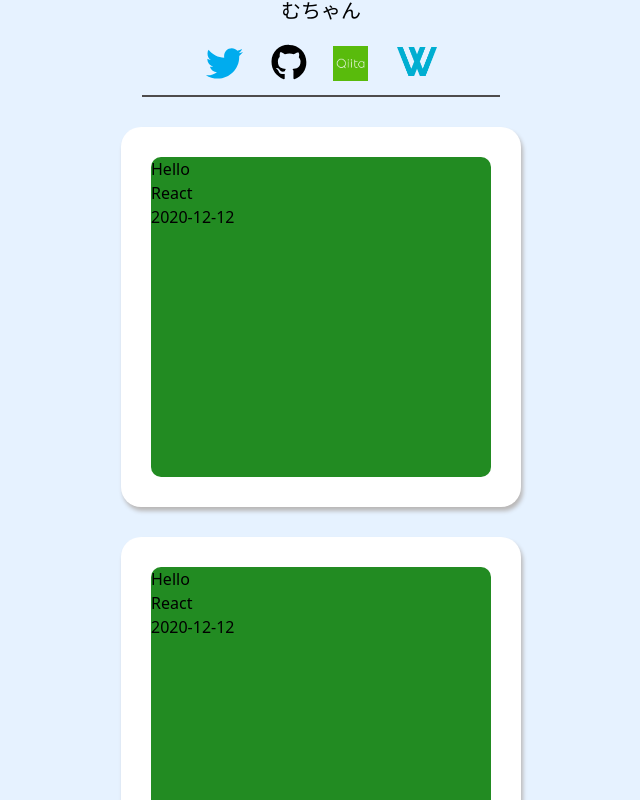
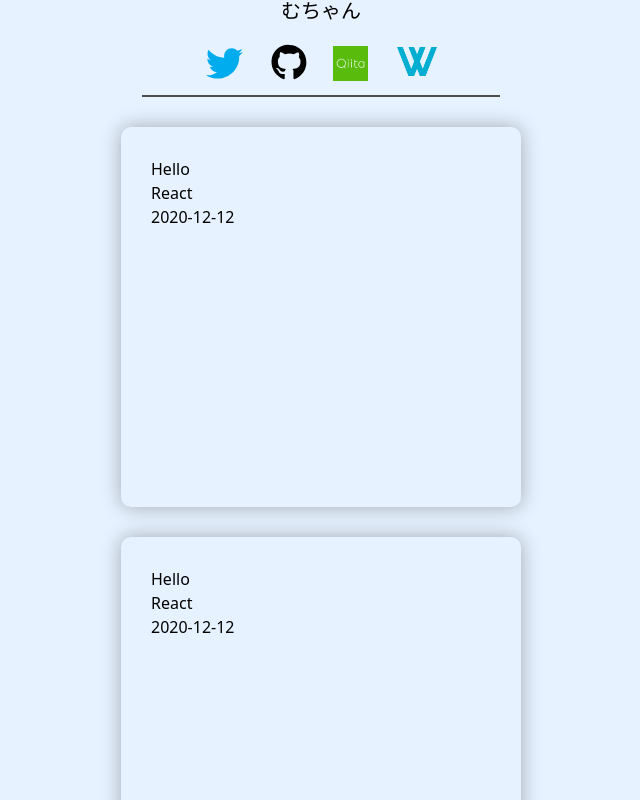
Before and after one commit to HongMuchang/muchan.dev, a Next.js app: page / in a window 1280 px wide. Shown: the part 560-1360 px from the top of the page, without its empty margins (319-959 px from the left). Built offline with nearby package versions, Linux system fonts and the light colour scheme.

Commit message:
update #15 Blog Card Color Change

```diff
--- a/styles/components/organisms/BlogCard.module.scss
+++ b/styles/components/organisms/BlogCard.module.scss
@@ -4,10 +4,13 @@
   width: 100%;
   display: flex;
   justify-content: center;
-  background-color: white;
-  border-radius: 20px;
-  box-shadow: 2px 4px 4px rgb(185, 183, 183);
+  border-radius: 10px;
+  box-shadow: 0 0px 20px rgba(0, 0, 0, 0.3);
   margin: 30px 0px;
+  &:hover {
+    background-color: #e6f2ff;
+    opacity: 0.8;
+  }
 
   //cardの文字表示範囲
   .blog_card {
@@ -16,7 +19,7 @@
     justify-content: center;
     border-radius: 10px;
     margin: 30px;
-    background-color: forestgreen;
+    // background-color: forestgreen;
 
     @include mq(md) {
       // width: 400px;
```
